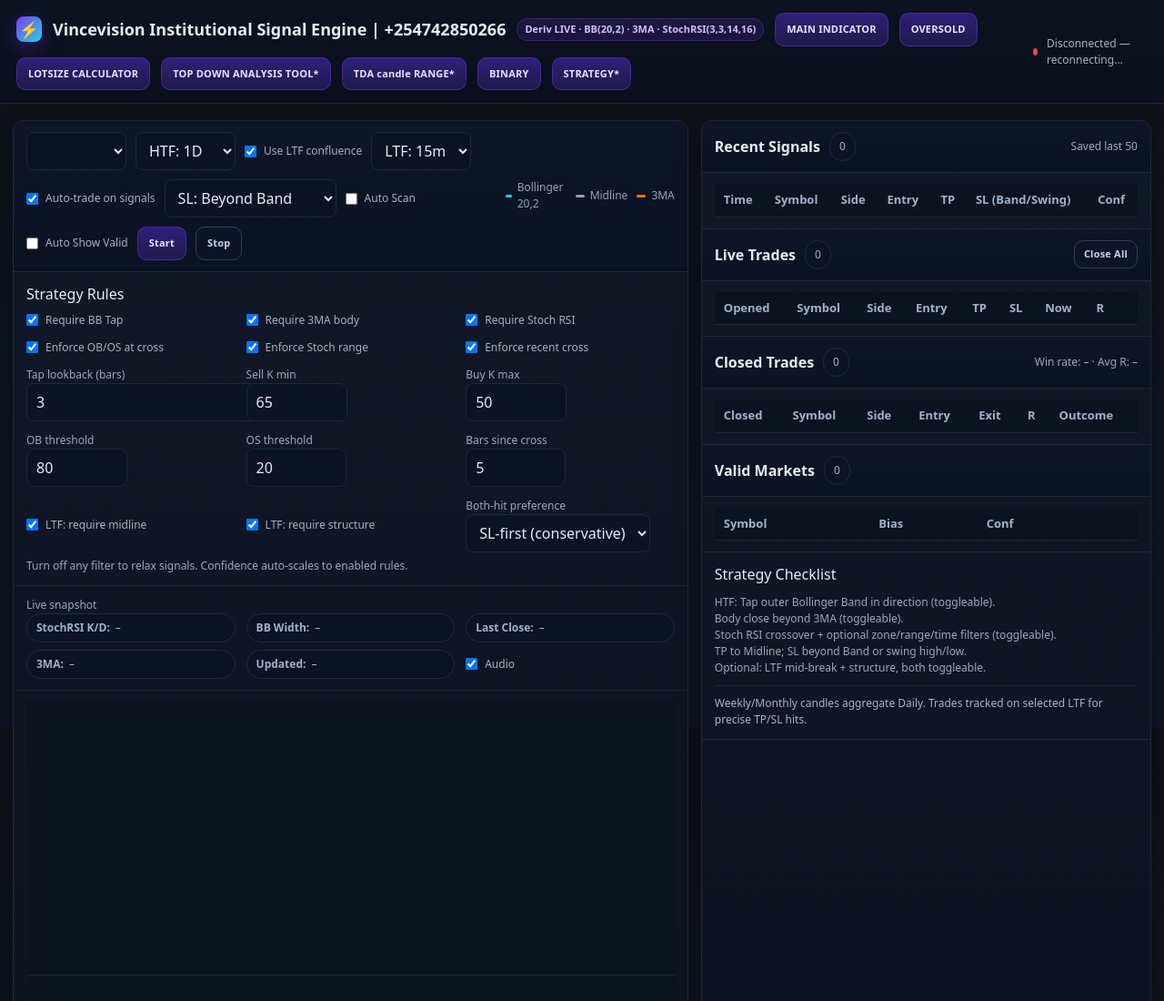
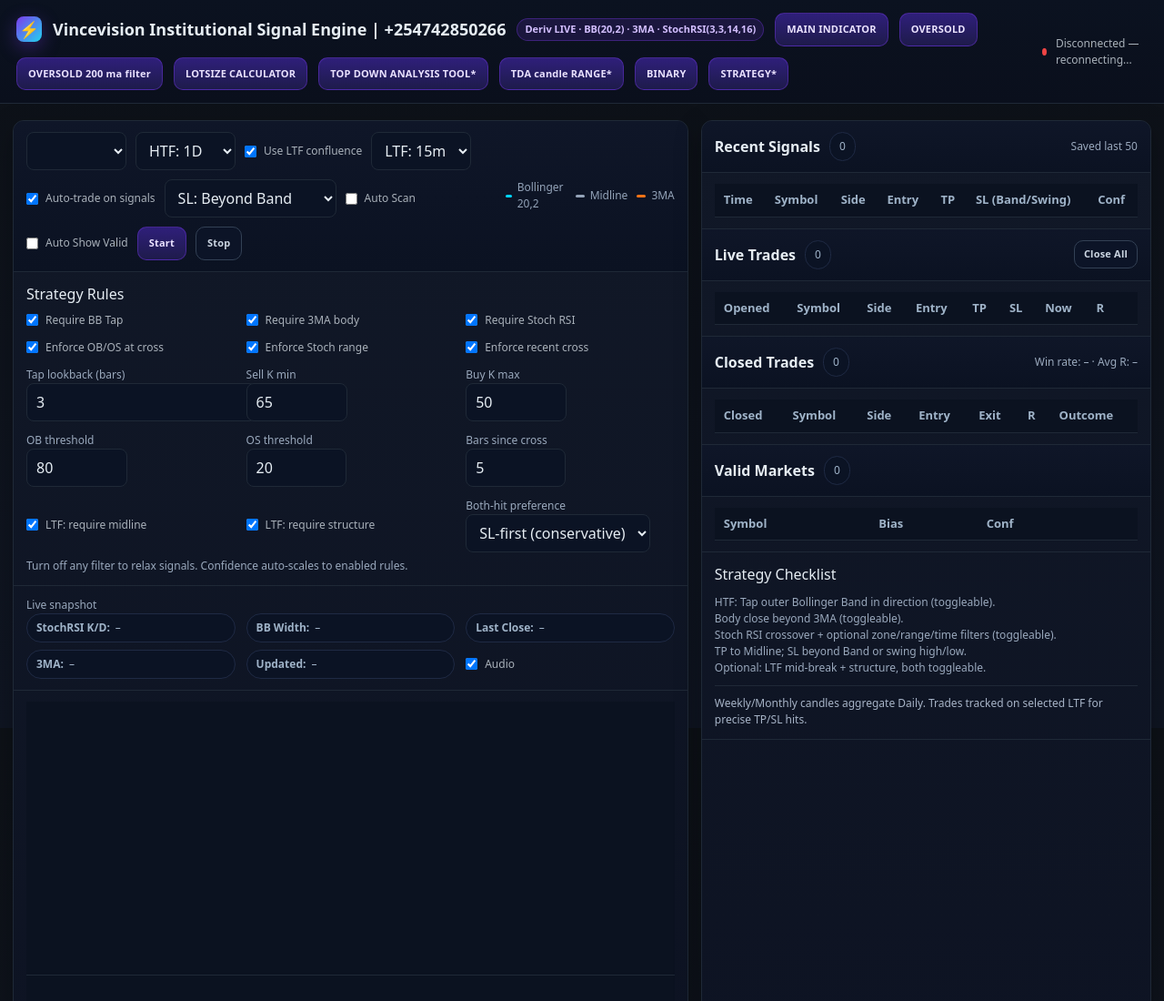
Before and after one commit to vincevision/vincevision.github.io, a website: page index.html in a window 1280 px wide. Shown: the top 1100 px of the page at 91% size. Drawn offline with nearby package versions, Linux system fonts and the light colour scheme.

Commit message:
Add button for oversold 200 ma filter

```diff
--- a/index.html
+++ b/index.html
@@ -82,6 +82,7 @@
 
     <button class="badge btn" onclick="window.open('main.html','_blank')">MAIN INDICATOR</button>
      <button class="badge btn" onclick="window.open('oversold.html','_blank')">OVERSOLD</button>
+    <button class="badge btn" onclick="window.open('oversoldtrendfilter.html','_blank')">OVERSOLD 200 ma filter</button>
 
     <!-- <button class="badge btn" onclick="window.open('ob.html','_blank')">OB/OS INDICATOR</button>
     <button class="badge btn" onclick="window.open('VINCEVISIONSTRATEGY.html','_blank')">VINCENT SECRET STRATEGY</button>
```
